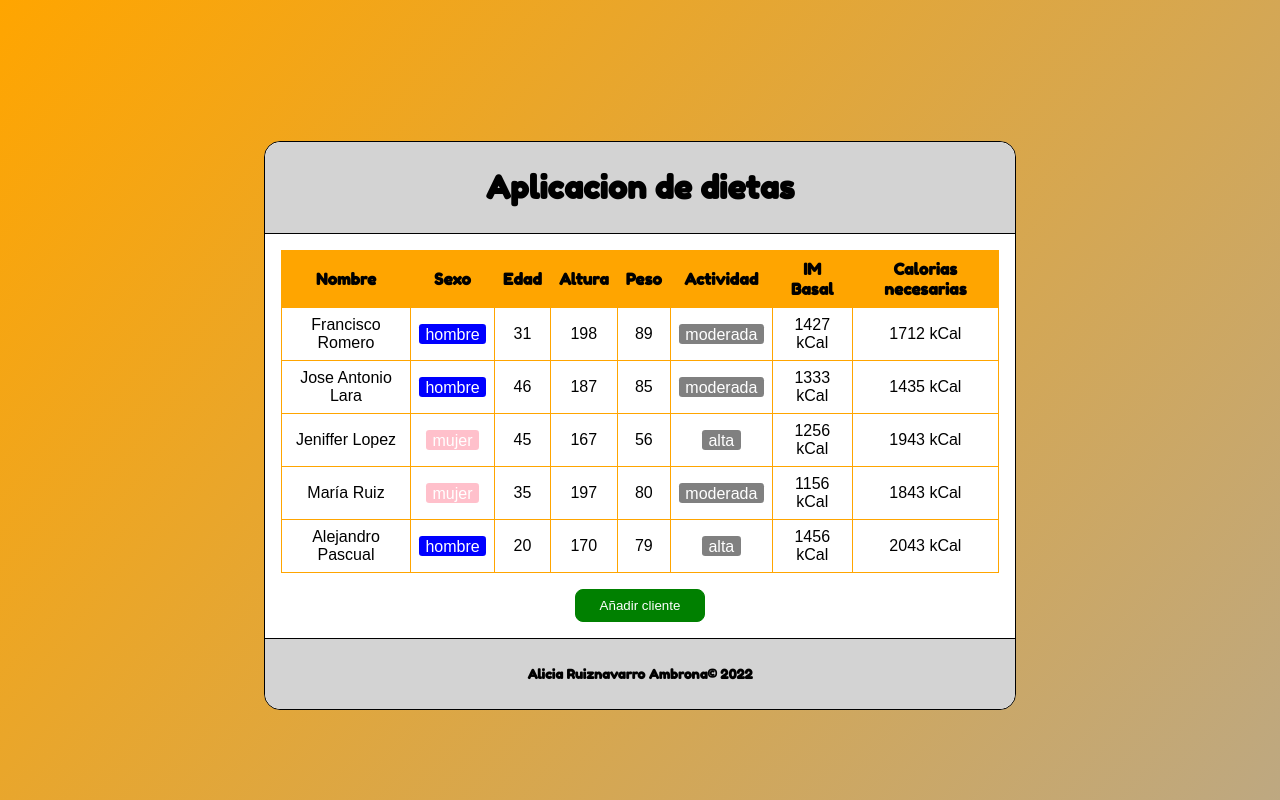
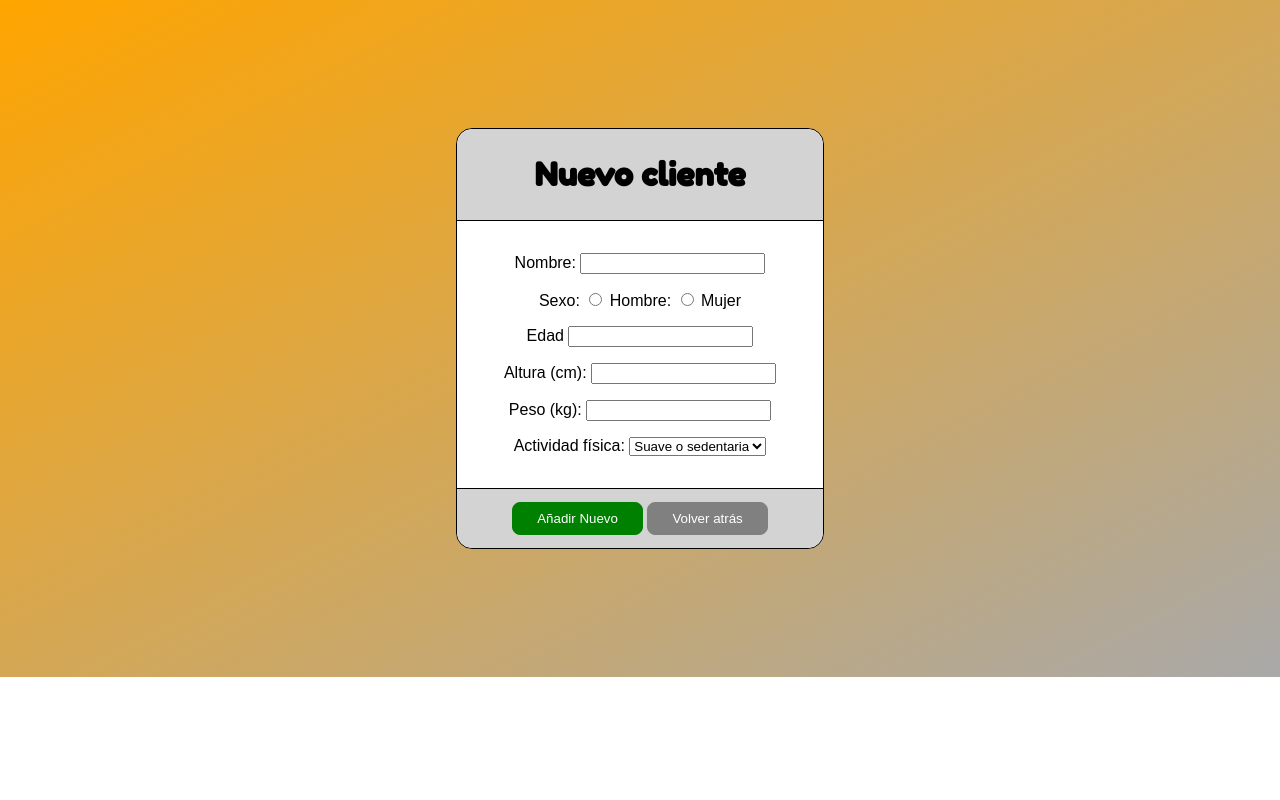
Before and after one commit to ANLizzy/ExamenDise-oARA, a plain HTML site: page index.html in a window 1280 px wide. Both pictures are taken after a click on the button "Añadir cliente". Shown: the top 800 px of the page. Drawn offline with Linux system fonts and the light colour scheme.

Commit message:
Terminado

```diff
--- a/index.html
+++ b/index.html
@@ -90,7 +90,7 @@
                     </tr>
                 </table>
 
-                <button class="agregar">Añadir cliente</button>
+                <button id="modalbtn" class="agregar">Añadir cliente</button>
 
             </section>
             <footer id="franjaF" class="franjas">
@@ -99,36 +99,49 @@
         </div>
     </div>
 
-    <div id="contenedor2">
+    <div id="contenedor2" class="modal">
         <header id="franjaH" class="franjas">
             <h1 class="titulos">Nuevo cliente</h1>
         </header>
         <section id="secFormulario">
             <form action="">
+                <div class="secciones">
                     <label for="">Nombre:</label>
                     <input type="text" name="" id="">
+                </div>
 
+                <div class="secciones">
                     <label for="">Sexo:</label>
                     <input type="radio" name="sexo" id="">
                     <label for="">Hombre:</label>
                     <input type="radio" name="sexo" id="">
                     <label for="">Mujer</label>
+                </div>
 
+                <div class="secciones">
                     <label for="">Edad</label>
                     <input type="number" name="" id="">
+                </div>
 
+                <div class="secciones">
                     <label for="">Altura (cm):</label>
                     <input type="number" name="" id="">
+                </div>
 
+                <div class="secciones">
                     <label for="">Peso (kg):</label>
                     <input type="number" name="" id="">
+                </div>
 
+                <div class="secciones">
                     <label for="">Actividad física:</label>
                     <select name="" id="">
                         <option>Suave o sedentaria</option>
                         <option>Moderada</option>
                         <option>Alta</option>
                     </select>
+                </div>
+
             </form>
         </section>
         <footer id="franjaF" class="franjas">
--- a/static/app.js
+++ b/static/app.js
@@ -1,3 +1,15 @@
-// nombre_del_alumno
-//
-// Completar JS aqui
+        /* Alicia Ruiznavarro Ambrona */
+var tabla = document.querySelector("#contenedor")
+var modal = document.querySelector("#contenedor2");
+var agregar = document.querySelector("#modalbtn");
+var volver = document.querySelector("#volver");
+
+agregar.onclick = function() {
+    tabla.style.display = "none";
+    modal.style.display = "block";
+}
+
+volver.onclick = function() {
+    modal.style.display = "none";
+    tabla.style.display = "block";
+}
--- a/static/style.css
+++ b/static/style.css
@@ -1,3 +1,5 @@
+        /* Alicia Ruiznavarro Ambrona */
+
 /* Tipografia */
 @import url('https://fonts.googleapis.com/css2?family=Fredoka+One&display=swap');
 
@@ -15,7 +17,7 @@ body{
 
 #contenedor{
     background-color: white;
-    margin: 11vw 20vw 11vw 20vw;
+    margin: 7vw 20vw 10vw 20vw;
     border: solid 0.1rem;
     border-radius: 1rem;
 
@@ -100,10 +102,14 @@ span{
 }
 
 /* Modal */
+.modal {
+    display: none;
+  }
+
 
 #contenedor2{
     background-color: white;
-    margin: 20vw 35vw 20vw 35vw;
+    margin: 10vw 35vw 10vw 35vw;
     border: solid 0.1rem;
     border-radius: 1rem;
 }
@@ -119,12 +125,18 @@ span{
     flex-direction: column;
 }
 
+.secciones{
+    margin-top: 1rem;
+    margin-bottom: 1rem;
+}
+
 #volver{
     background-color: gray;
     border: solid 0.1rem gray;
     color: white;
     border-radius: 0.5rem;
     padding: 0.5rem 1.5rem 0.5rem 1.5rem;
+    margin: 0.5rem 0rem 0.5rem 0rem;
 }
 
 #volver:hover{
```
Lines whose indentation alone changed are shown as unchanged.
